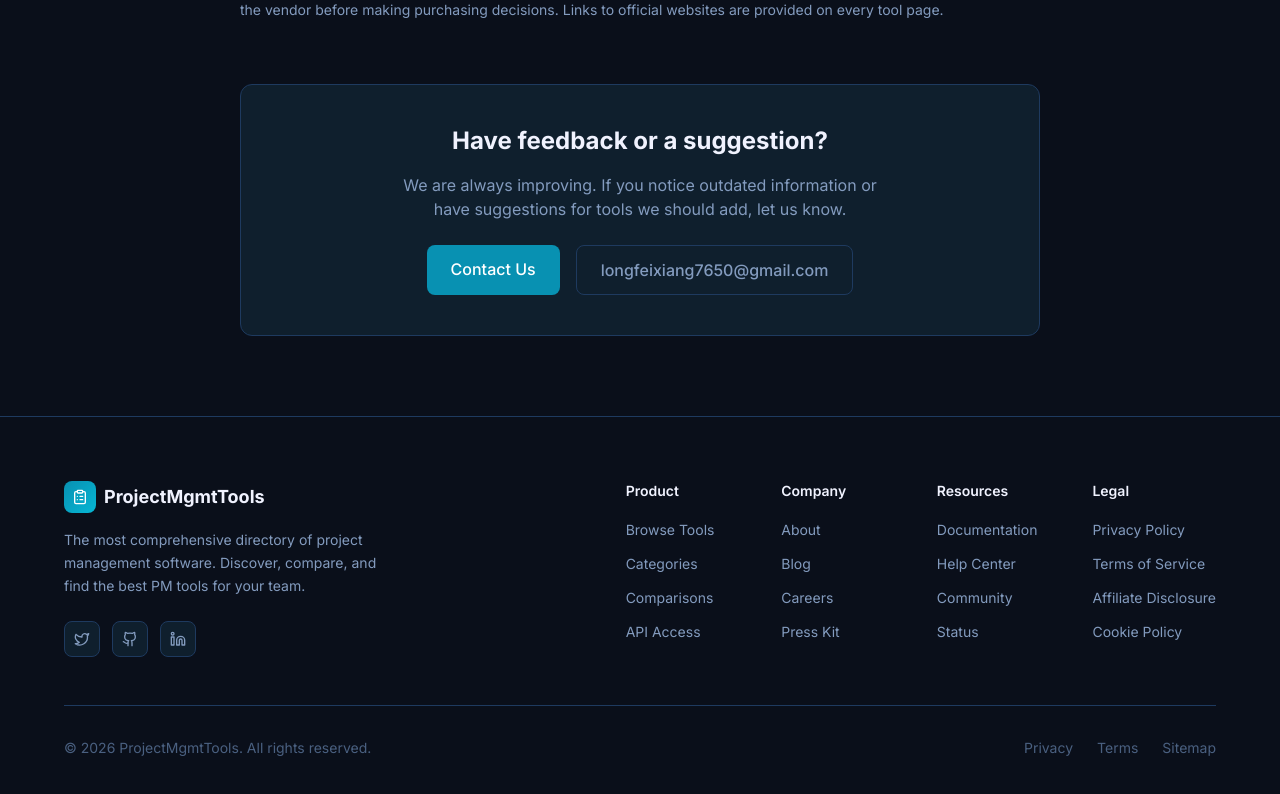
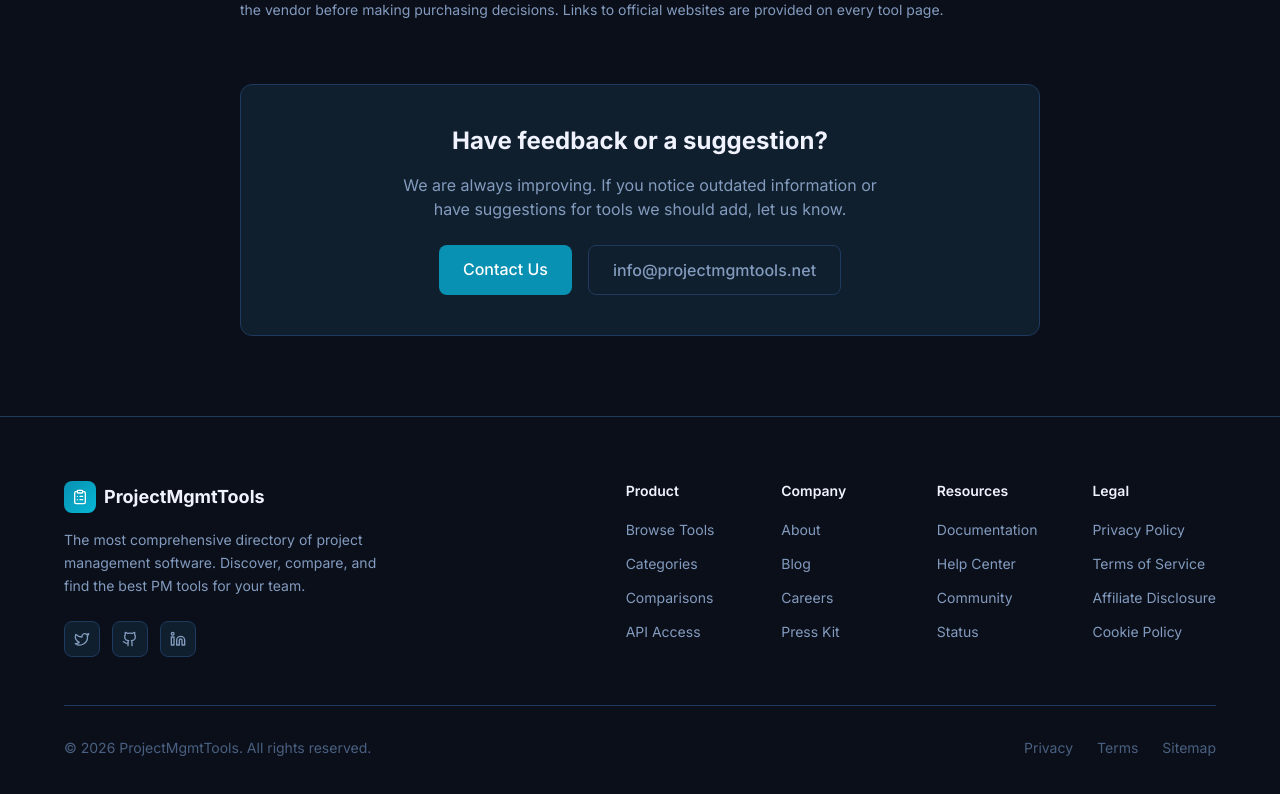
Before and after one commit to longfeixiang7650-dotcom/projectmgmtools, a Next.js app: page /about in a window 1280 px wide. Shown: the part 1747-2541 px from the top of the page. Built offline with nearby package versions, Linux system fonts and the light colour scheme.

Commit message:
fix: 清理中文注释残留

```diff
--- a/app/about/page.tsx
+++ b/app/about/page.tsx
@@ -148,10 +148,10 @@
               Contact Us
             </Link>
             <a
-              href="mailto:longfeixiang7650@gmail.com"
+              href="mailto:info@projectmgmtools.net"
               className="px-6 py-3 border border-[#1E3A5F] hover:border-[#284880] text-[#839BBE] hover:text-[#F0F2FE] font-medium rounded-lg transition-all"
             >
-              longfeixiang7650@gmail.com
+              info@projectmgmtools.net
             </a>
           </div>
         </div>
--- a/app/api/proposal/route.ts
+++ b/app/api/proposal/route.ts
@@ -15,6 +15,6 @@
       },
     });
   } catch {
-    return new NextResponse('文件未找到', { status: 404 });
+    return new NextResponse('File not found', { status: 404 });
   }
 }
```
Also changed, not shown: 1 other file (tests, documents, lock files or other folders).
